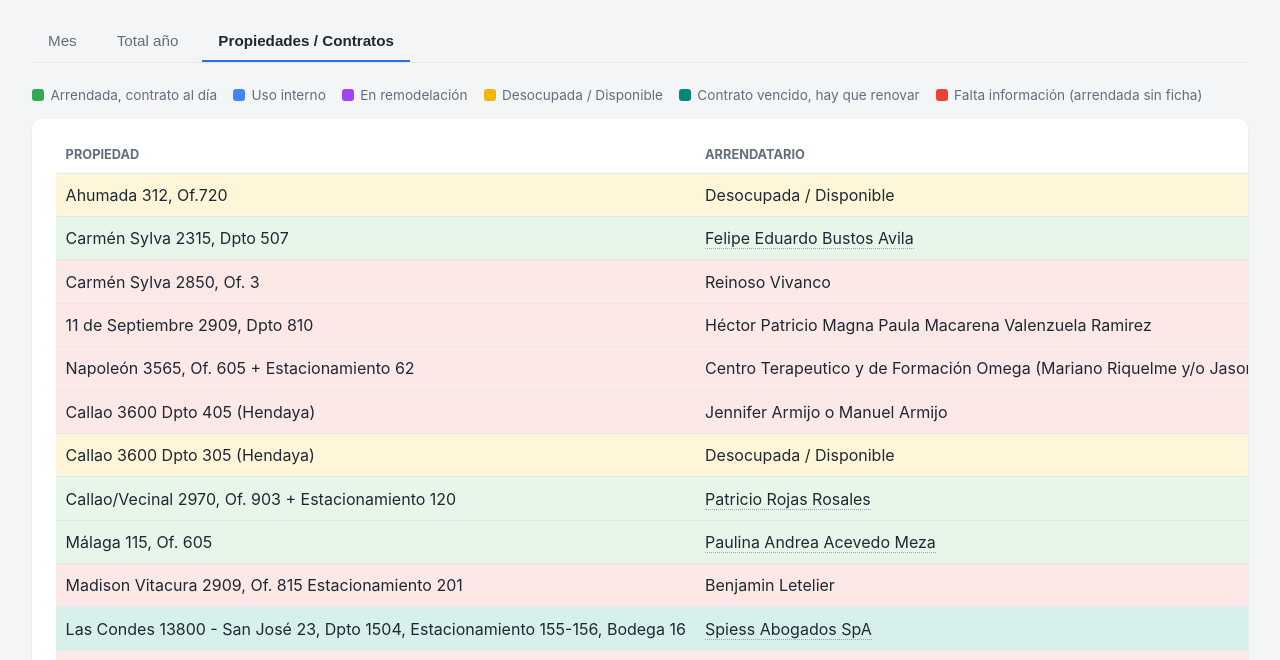
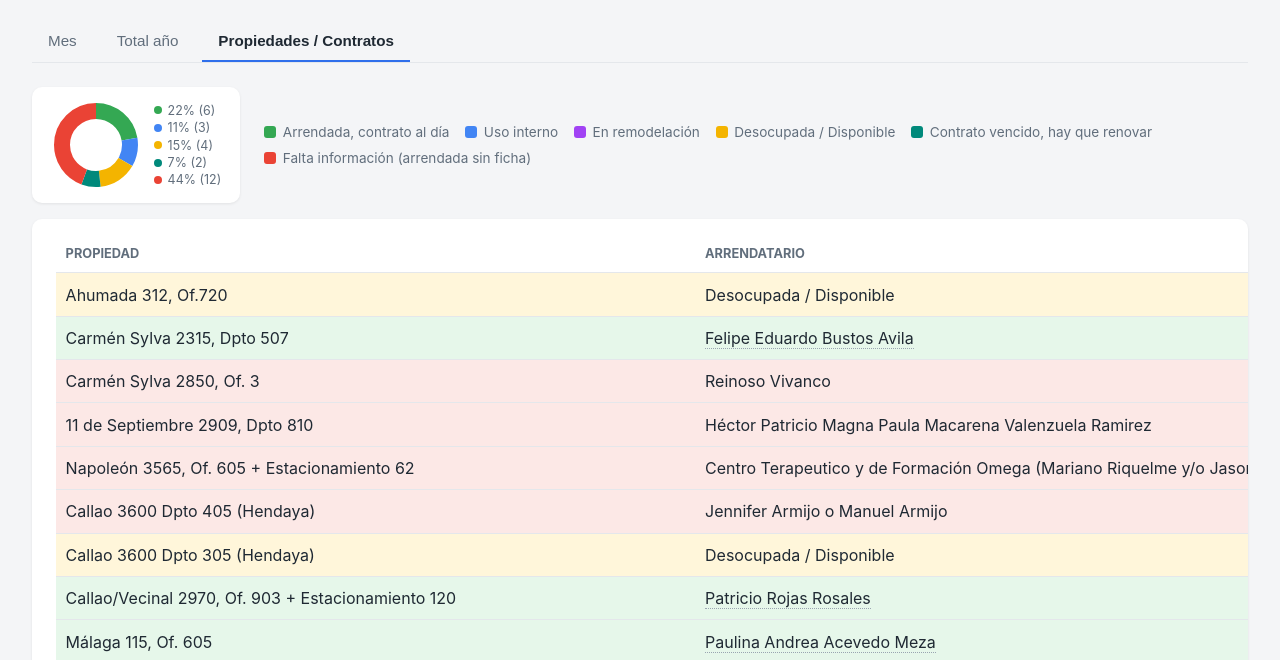
Before and after one commit to Vicente1087/dashboard-arriendos, a website with bundled scripts: page index.html in a window 1280 px wide. Both pictures are taken after a click on the button "Propiedades / Contratos". Shown: the part 99-759 px from the top of the page. Built offline with nearby package versions, Linux system fonts and the light colour scheme.

Commit message:
Agregar dona de resumen (% por categoria) junto a la leyenda de Propiedades/Contratos

```diff
--- a/index.html
+++ b/index.html
@@ -114,6 +114,8 @@
 
   <!-- TAB: Propiedades / Contratos -->
   <section class="tab-content" id="tab-propiedades">
+    <div class="resumen-propiedades">
+      <div class="dona-estados" id="dona-estados"></div>
       <div class="leyenda">
         <span class="leyenda-item"><span class="leyenda-color color-arrendada"></span>Arrendada, contrato al día</span>
         <span class="leyenda-item"><span class="leyenda-color color-uso-interno"></span>Uso interno</span>
@@ -121,6 +123,7 @@
         <span class="leyenda-item"><span class="leyenda-color color-vacante"></span>Desocupada / Disponible</span>
         <span class="leyenda-item"><span class="leyenda-color color-vencido"></span>Contrato vencido, hay que renovar</span>
         <span class="leyenda-item"><span class="leyenda-color color-falta-info"></span>Falta información (arrendada sin ficha)</span>
+      </div>
     </div>
     <div class="table-section">
       <table>
--- a/script.js
+++ b/script.js
@@ -189,13 +189,70 @@ function contratoVencido(contrato) {
   return fechaVencimiento < hoy;
 }
 
+// Categoría final de una propiedad (una de las 6 de la leyenda), usada tanto
+// para pintar la fila como para la dona de resumen.
+function categoriaFinal(categoria, contrato) {
+  if (categoria === "uso-interno") return "uso-interno";
+  if (categoria === "remodelacion") return "remodelacion";
+  if (categoria === "vacante") return "vacante";
+  // categoria "arrendada": al día si tiene ficha vigente, vencido si la ficha expiró, falta info si no hay ficha
+  if (!contrato) return "falta-info";
+  return contratoVencido(contrato) ? "vencido" : "arrendada";
+}
+
 function claseFila(categoria, contrato) {
-  if (categoria === "uso-interno") return "fila-uso-interno";
-  if (categoria === "remodelacion") return "fila-remodelacion";
-  if (categoria === "vacante") return "fila-vacante";
-  // categoria "arrendada": verde si está al día, naranjo si el contrato venció, rojo si falta la ficha
-  if (!contrato) return "fila-falta-info";
-  return contratoVencido(contrato) ? "fila-vencido" : "fila-arrendada";
+  return `fila-${categoriaFinal(categoria, contrato)}`;
+}
+
+const COLOR_CATEGORIA = {
+  arrendada: "#34a853",
+  "uso-interno": "#4285f4",
+  remodelacion: "#a142f4",
+  vacante: "#f4b400",
+  vencido: "#00897b",
+  "falta-info": "#ea4335",
+};
+const ORDEN_CATEGORIAS = ["arrendada", "uso-interno", "remodelacion", "vacante", "vencido", "falta-info"];
+
+function pintarDonaEstados() {
+  const contenedor = document.getElementById("dona-estados");
+  if (!contenedor) return;
+  const CONTRATOS_LOCAL = typeof CONTRATOS !== "undefined" ? CONTRATOS : {};
+  const ESTADOS_LOCAL = typeof ESTADOS !== "undefined" ? ESTADOS : {};
+
+  const conteo = {};
+  for (const p of estado.TAB_PROPIEDADES) {
+    const categoria = ESTADOS_LOCAL[p.propiedad] || "arrendada";
+    const contrato = CONTRATOS_LOCAL[p.propiedad];
+    const final = categoriaFinal(categoria, contrato);
+    conteo[final] = (conteo[final] || 0) + 1;
+  }
+  const total = estado.TAB_PROPIEDADES.length;
+  if (total === 0) return;
+
+  const r = 34;
+  const circunferencia = 2 * Math.PI * r;
+  let acumulado = 0;
+  const segmentos = ORDEN_CATEGORIAS.filter((k) => conteo[k] > 0)
+    .map((k) => {
+      const largo = (conteo[k] / total) * circunferencia;
+      const offset = -acumulado;
+      acumulado += largo;
+      return `<circle cx="45" cy="45" r="${r}" fill="none" stroke="${COLOR_CATEGORIA[k]}" stroke-width="16" stroke-dasharray="${largo} ${circunferencia - largo}" stroke-dashoffset="${offset}" />`;
+    })
+    .join("");
+
+  const porcentajes = ORDEN_CATEGORIAS.filter((k) => conteo[k] > 0)
+    .map((k) => {
+      const pct = Math.round((conteo[k] / total) * 100);
+      return `<div class="dona-item"><span class="dona-punto" style="background:${COLOR_CATEGORIA[k]}"></span>${pct}% (${conteo[k]})</div>`;
+    })
+    .join("");
+
+  contenedor.innerHTML = `
+    <svg viewBox="0 0 90 90" width="90" height="90" style="transform: rotate(-90deg)">${segmentos}</svg>
+    <div class="dona-porcentajes">${porcentajes}</div>
+  `;
 }
 
 // Categorías que no necesitan ficha de contrato - se muestran con una sola
@@ -208,6 +265,7 @@ const ETIQUETA_CATEGORIA = {
 };
 
 function pintarTabPropiedades() {
+  pintarDonaEstados();
   const CONTRATOS_LOCAL = typeof CONTRATOS !== "undefined" ? CONTRATOS : {};
   const ESTADOS_LOCAL = typeof ESTADOS !== "undefined" ? ESTADOS : {};
   const tbody = document.getElementById("tabla-propiedades");
--- a/style.css
+++ b/style.css
@@ -274,13 +274,59 @@ h3 {
   background: #fef4f2;
 }
 
+.resumen-propiedades {
+  display: flex;
+  align-items: center;
+  gap: 1.5rem;
+  margin-bottom: 1rem;
+  flex-wrap: wrap;
+}
+
 .leyenda {
   display: flex;
   flex-wrap: wrap;
-  gap: 1rem;
-  margin-bottom: 1rem;
+  gap: 0.6rem 1rem;
   font-size: 0.85rem;
   color: #616e7c;
+  flex: 1;
+  min-width: 220px;
+}
+
+.dona-estados {
+  display: flex;
+  align-items: center;
+  gap: 0.8rem;
+  background: white;
+  border-radius: 10px;
+  padding: 0.8rem 1.2rem;
+  box-shadow: 0 1px 3px rgba(0,0,0,0.08);
+  flex-shrink: 0;
+}
+
+.dona-estados svg {
+  flex-shrink: 0;
+}
+
+.dona-porcentajes {
+  display: flex;
+  flex-direction: column;
+  gap: 0.15rem;
+  font-size: 0.78rem;
+  color: #616e7c;
+}
+
+.dona-item {
+  display: flex;
+  align-items: center;
+  gap: 0.35rem;
+  white-space: nowrap;
+}
+
+.dona-punto {
+  display: inline-block;
+  width: 8px;
+  height: 8px;
+  border-radius: 50%;
 }
 
 .leyenda-item {
```
Lines whose indentation alone changed are shown as unchanged.
